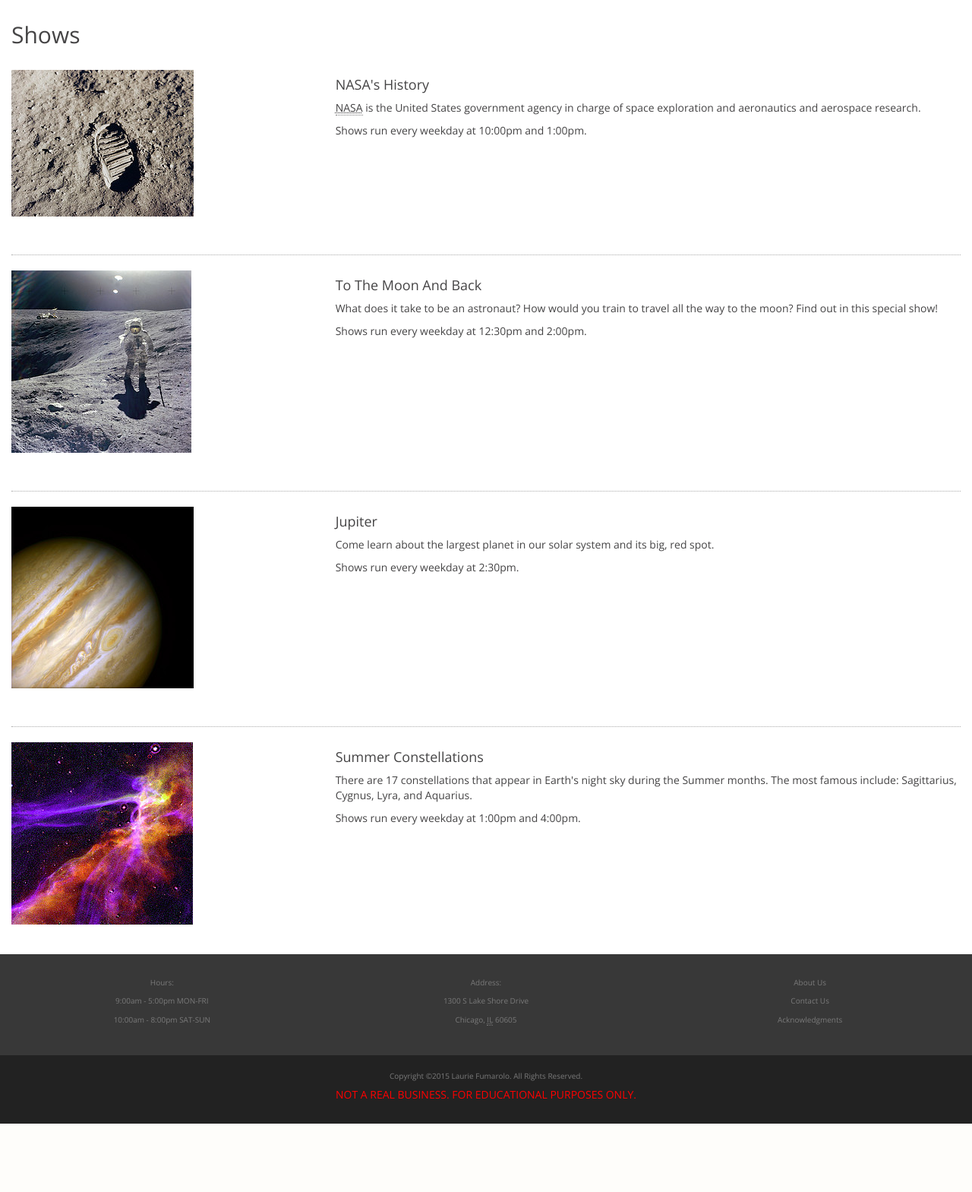
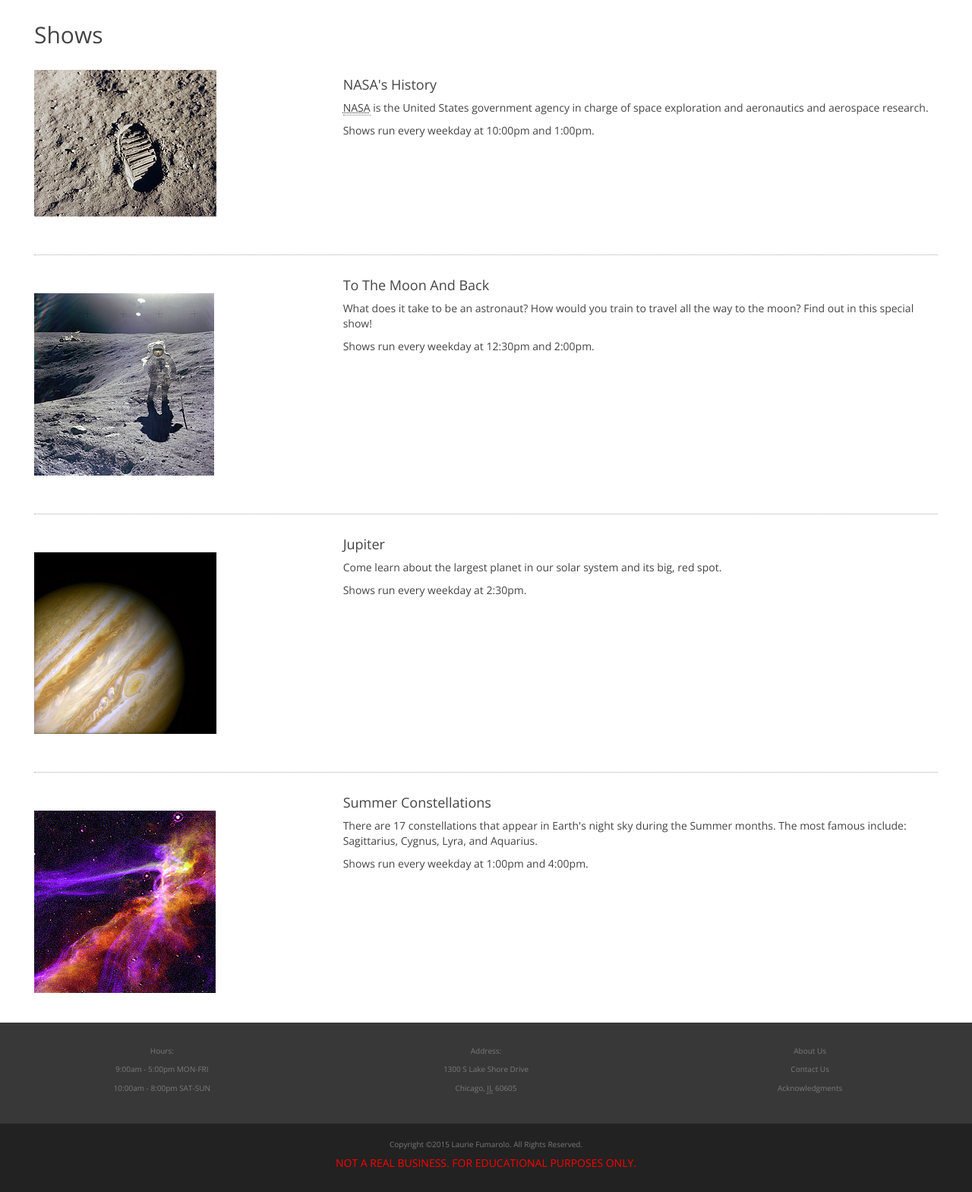
Before and after one commit to lauriefumarolo/cityplanetarium, a PHP site: page /shows.php in a window 1280 px wide. Shown: the part 91-1660 px from the top of the page at 76% size. Before the commit the page ends 1570 px from the top, so only its background shows below. Run offline with PHP 8.4, Linux system fonts and the light colour scheme.

Commit message:
Adding margins to pages.

```diff
--- a/publish/about_us.php
+++ b/publish/about_us.php
@@ -23,7 +23,7 @@
 	<header>
 		<?php include 'header.php' ?>
 	</header>
-	<div class="container-fluid content-container">
+	<div class="container-fluid content-container side-margins">
 		<h2>About Us</h2>
 		<img class="img-responsive" src="images/planetarium.jpg" alt="City Planetarium" />
 		<h4>Illinois' Largest Planetarium!</h4>
--- a/publish/contact_us.php
+++ b/publish/contact_us.php
@@ -25,7 +25,7 @@
 	<header>
 		<?php include 'header.php' ?>
 	</header>
-	<div class="container-fluid content-container">
+	<div class="container-fluid content-container side-margins">
 		<h2>Contact Us</h2>
 		<div class="alert alert-success">
 			<strong>Success!</strong> Thank you for your comments! We will get back to you as soon as possible.
--- a/publish/css/styles.css
+++ b/publish/css/styles.css
@@ -22,6 +22,19 @@ h2 {
 
 .img-responsive {
 	margin-bottom: 30px;
+}
+
+.img-top-margin {
+	margin-top: 30px;
+}
+
+.side-margins {
+	margin-left: 30px;
+	margin-right: 30px;
+}
+
+.side-margins-index {
+	margin-left: 15px;
 }
 
 /* Make room for the footer */
--- a/publish/header.php
+++ b/publish/header.php
@@ -11,7 +11,7 @@
 
 			<!-- Site Logo -->
 			<a class="navbar-brand" href="./">
-				<img class="img-responsive" src="images/cityPlanetariumLogo.png" alt="City Planetarium Logo" />
+				<img src="images/cityPlanetariumLogo.png" alt="City Planetarium Logo" />
 			</a>
 		</div>
 		<div class="collapse navbar-collapse" id="main-nav">
--- a/publish/shows.php
+++ b/publish/shows.php
@@ -23,7 +23,7 @@
 	<header>
 		<?php include 'header.php' ?>
 	</header>
-	<div class="container-fluid content-container">
+	<div class="container-fluid content-container side-margins">
 		<div class="clearfix">
 			<h2>Shows</h2>
 		</div>
@@ -42,7 +42,7 @@
 		</div>
 		<div class="row">
 			<div class="col-sm-4">
-				<img class="img-responsive" src="images/moon.jpg" alt="Moon Landing" />
+				<img class="img-responsive img-top-margin" src="images/moon.jpg" alt="Moon Landing" />
 			</div>
 			<div class="col-sm-8">
 				<h4>To The Moon And Back</h4>
@@ -55,7 +55,7 @@
 		</div>
 		<div class="row">
 			<div class="col-sm-4">
-				<img class="img-responsive" src="images/jupiter.jpg" alt="Jupiter" />
+				<img class="img-responsive img-top-margin" src="images/jupiter.jpg" alt="Jupiter" />
 			</div>
 			<div class="col-sm-8">
 				<h4>Jupiter</h4>
@@ -68,7 +68,7 @@
 		</div>
 		<div class="row">
 			<div class="col-sm-4">
-				<img class="img-responsive" src="images/cygnus.jpg" alt="Cygnus" />
+				<img class="img-responsive img-top-margin" src="images/cygnus.jpg" alt="Cygnus" />
 			</div>
 			<div class="col-sm-8">
 				<h4>Summer Constellations</h4>
--- a/publish/stargazers_club.php
+++ b/publish/stargazers_club.php
@@ -23,7 +23,7 @@
 	<header>
 		<?php include 'header.php' ?>
 	</header>
-	<div class="container-fluid content-container">
+	<div class="container-fluid content-container side-margins">
 		<div class="clearfix">
 			<h2>Stargazer's Club</h2>
 		</div>
--- a/publish/tickets.php
+++ b/publish/tickets.php
@@ -23,7 +23,7 @@
 	<header>
 		<?php include 'header.php' ?>
 	</header>
-	<div class="container-fluid content-container">
+	<div class="container-fluid content-container side-margins">
 		<div class="clearfix">
 			<h2>Admission &amp; Passes</h2>
 		</div>
```
Also changed, not shown: publish/exhibits.php (+4 -4 lines), publish/index.php (+4 -4 lines).
